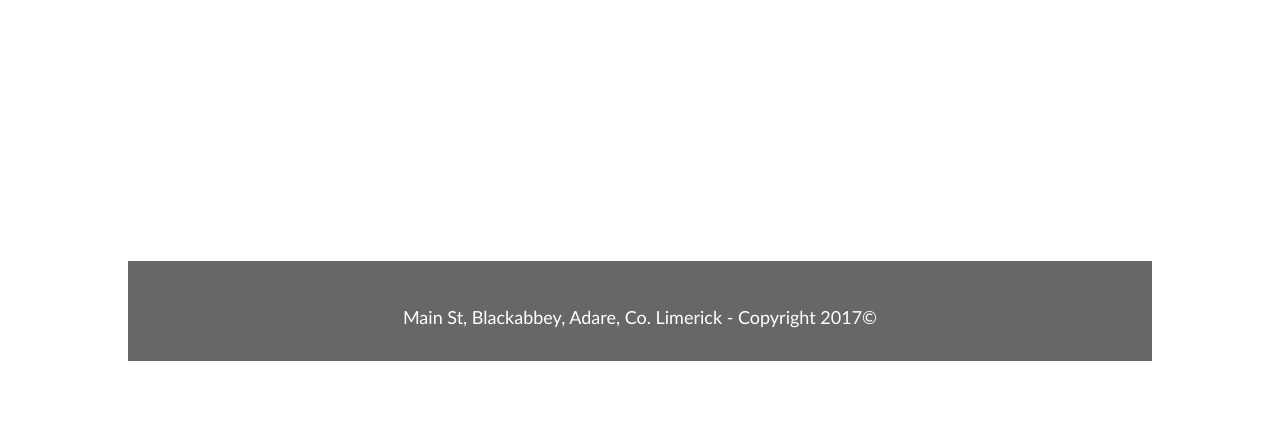
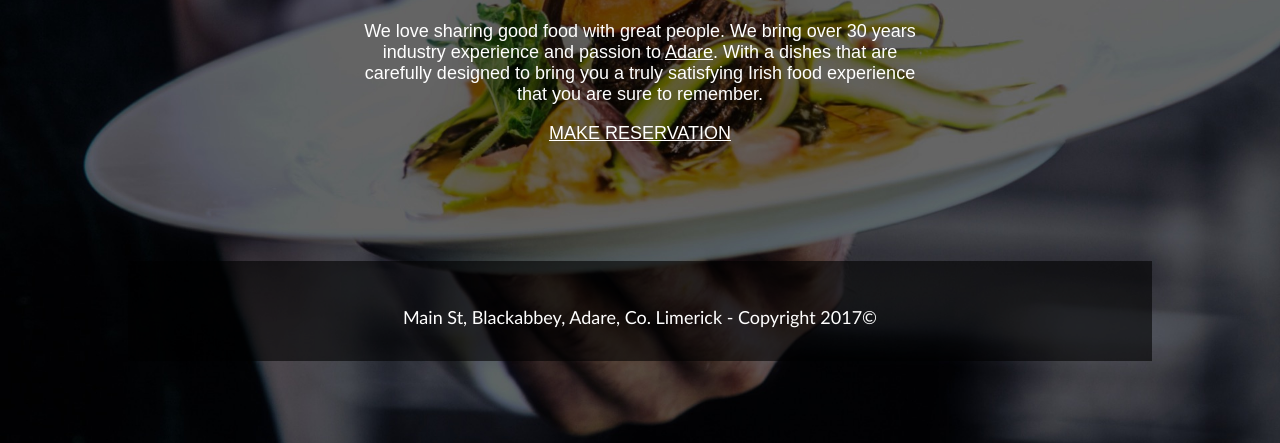
Before and after one commit to Mikulika2/Adare-Restuarant, a plain HTML site: page index.html in a window 1280 px wide. Shown: the part 357-800 px from the top of the page. Drawn offline with Linux system fonts and the light colour scheme.

```diff
--- a/style.css
+++ b/style.css
@@ -3,7 +3,7 @@ html {
     height: 100%;
 }
 body {
-    background-image: url(adare-logo/background-adare-restaurant.jpg);
+    background-image: url(background-adare-restaurant.jpg);
     background-position: center;
     background-repeat: no-repeat;
     background-size: cover;
```
